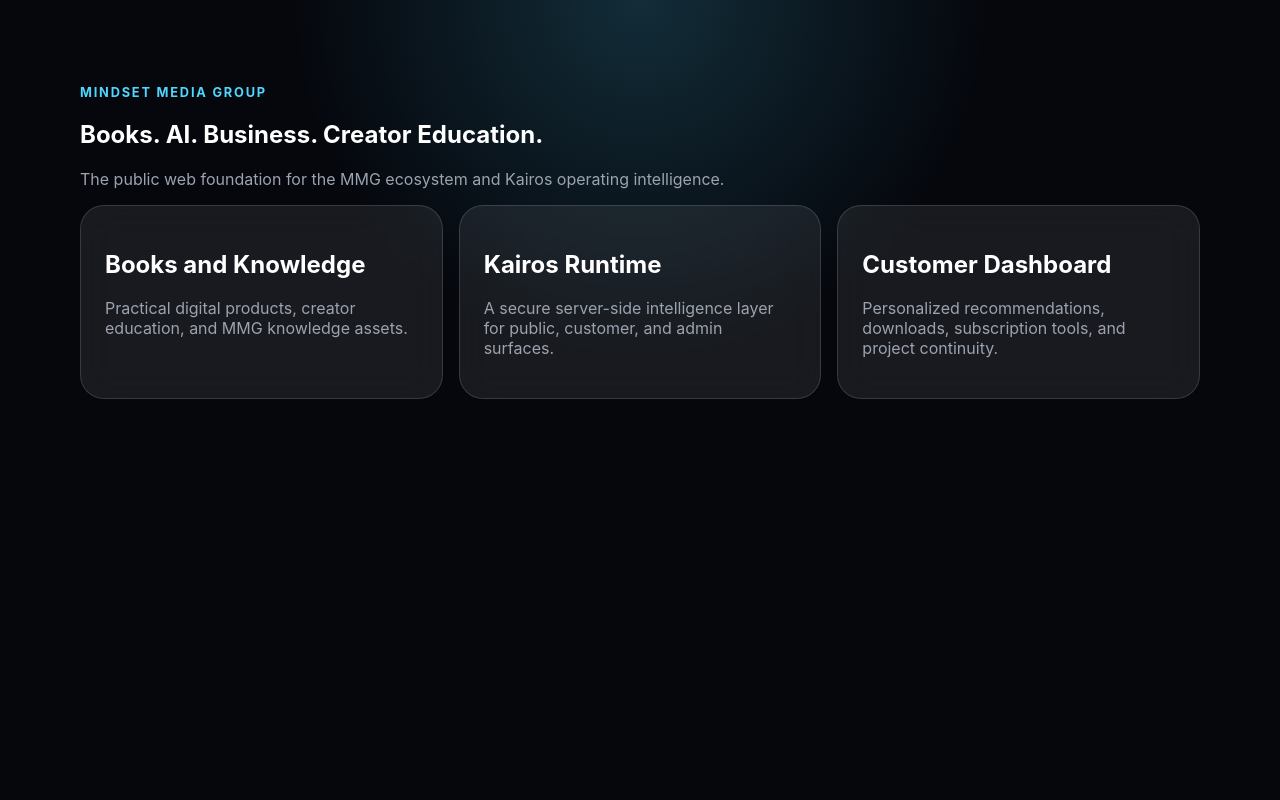
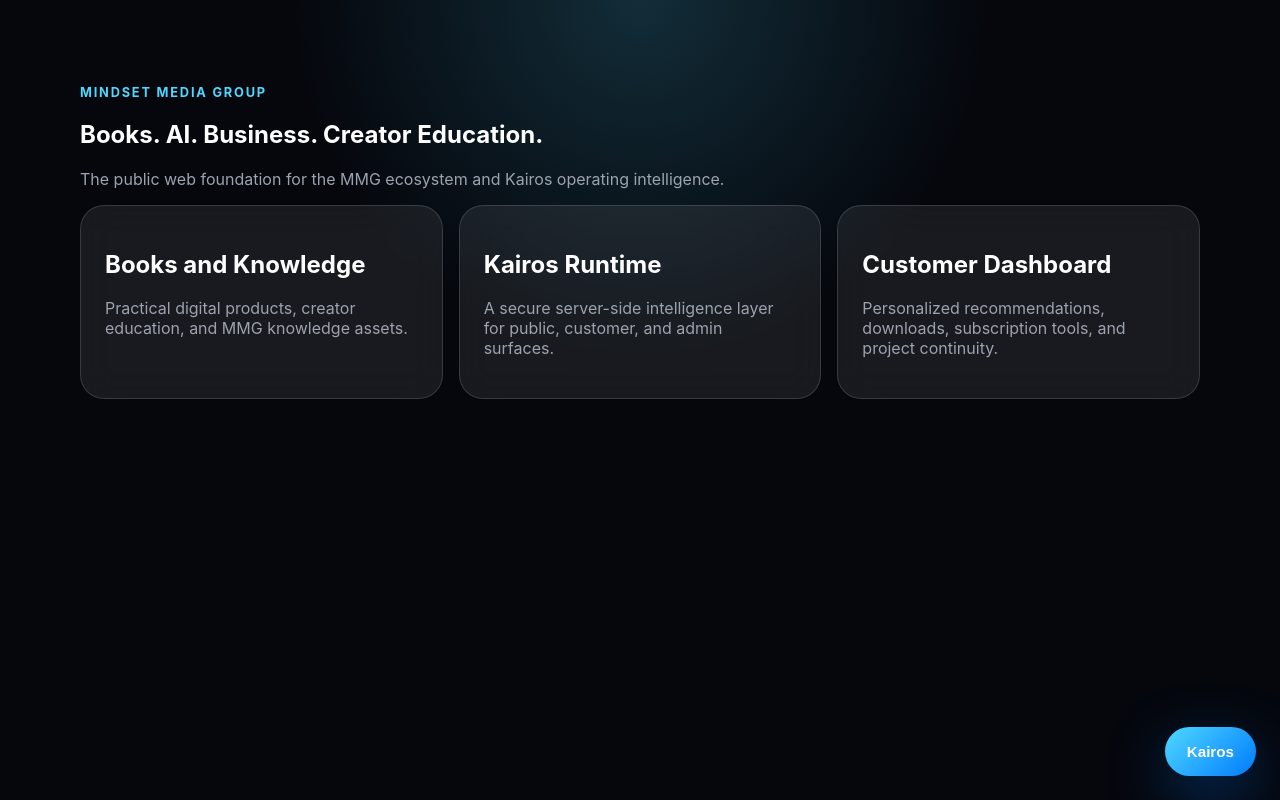
Before and after one commit to infomindsetmediagroup-cloud/MMG-IOS, a Next.js app in the folder apps/mmg-web/: page / in a window 1280 px wide. Built offline with nearby package versions, Linux system fonts and the light colour scheme.

Commit message:
Mount Kairos assistant badge in web layout

```diff
--- a/apps/mmg-web/src/app/layout.tsx
+++ b/apps/mmg-web/src/app/layout.tsx
@@ -1,5 +1,6 @@
 import type { Metadata } from 'next';
 import type { ReactNode } from 'react';
+import { KairosAssistantBadge } from '@/components/kairos/KairosAssistantBadge';
 import './globals.css';
 
 export const metadata: Metadata = {
@@ -10,7 +11,10 @@
 export default function RootLayout({ children }: { children: ReactNode }) {
   return (
     <html lang="en">
-      <body>{children}</body>
+      <body>
+        {children}
+        <KairosAssistantBadge />
+      </body>
     </html>
   );
 }
```
